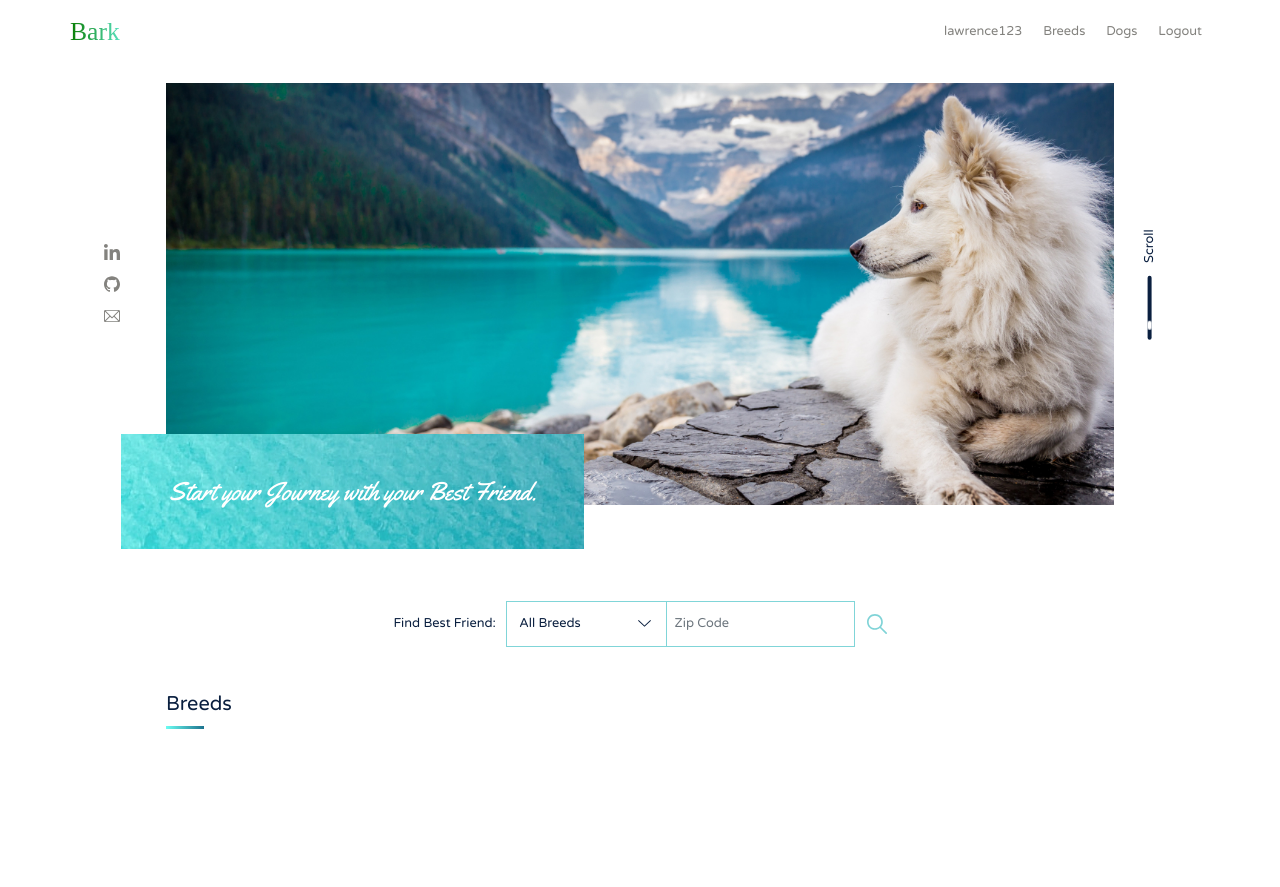
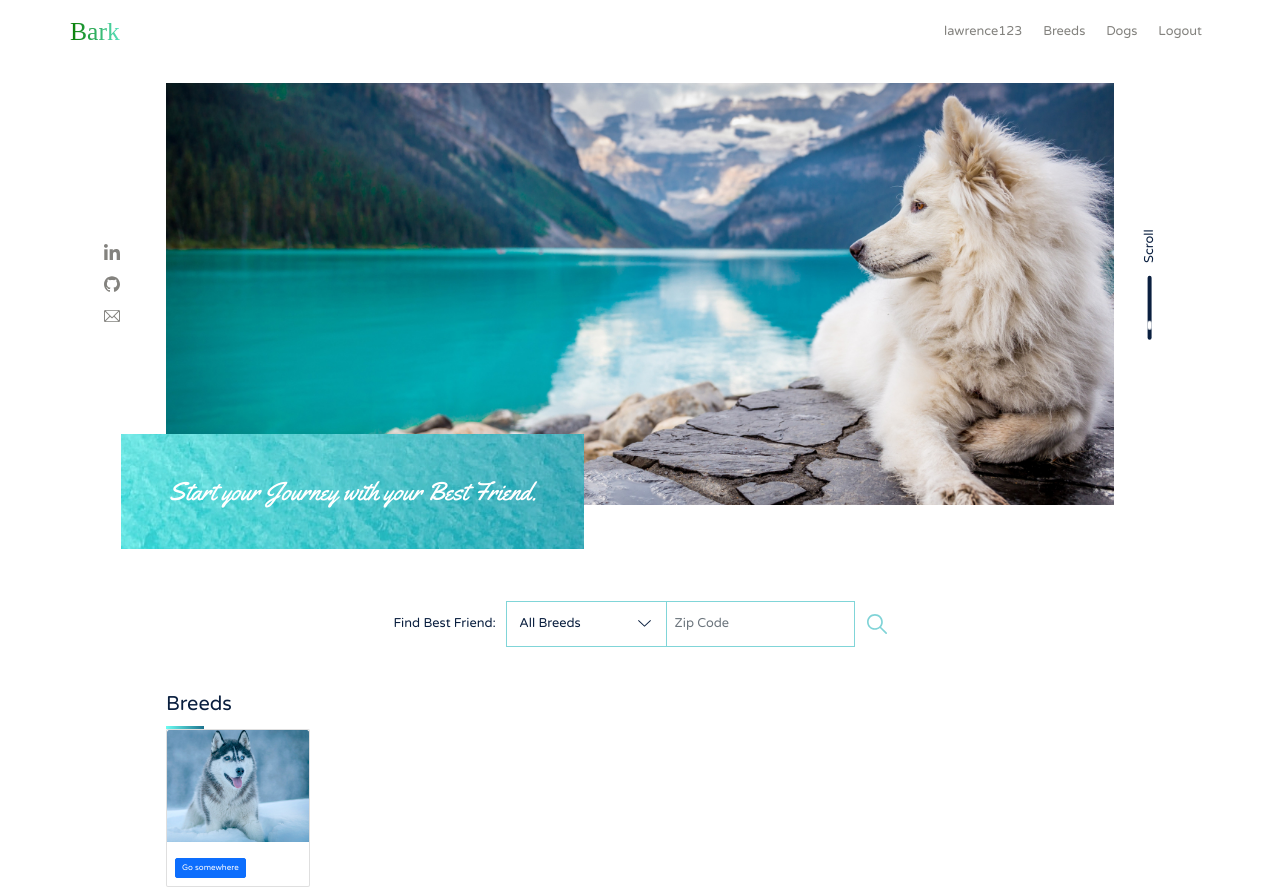
Before and after one commit to lawrencedovin/capstone-2-bark, a React (Create React App) app in the folder bark/: page / in a window 1280 px wide. Before the commit the page ends 800 px from the top, so only its background shows below. Built offline with nearby package versions, Linux system fonts and the light colour scheme; a web font is replaced by a local one.

Commit message:
Added card list component

```diff
--- a/bark/src/Home.js
+++ b/bark/src/Home.js
@@ -2,7 +2,7 @@ import NavBar from './components/NavBar/NavBar';
 import Hero from './components/Hero/Hero';
 import DogSearchFilter from './components/DogSearchFilter/DogSearchFilter';
 import HomeSeperator from './components/HomeSeperator/HomeSeperator';
-import LoggedInCards from './components/LoggedInCards/LoggedInCards';
+import LoggedInCardsList from './components/LoggedInCardsList/LoggedInCardsList';
 
 function Home() {
   return (
@@ -11,7 +11,7 @@ function Home() {
       <Hero />
       <DogSearchFilter />
       <HomeSeperator title="Breeds" />
-      <LoggedInCards />
+      <LoggedInCardsList />
     </div>
   );
 }
--- a/bark/src/components/LoggedInCards/LoggedInCards.js
+++ b/bark/src/components/LoggedInCards/LoggedInCards.js
@@ -1,9 +1,16 @@
 import React from 'react';
 
 
-const LoggedInCards = () => (
+const LoggedInCards = ({imgUrl, title, description}) => (
   <div data-testid="LoggedInCards">
-
+    <div class="card" style={{width: "18rem"}}>
+      <img class="card-img-top" src={imgUrl} alt={title} />
+      <div class="card-body">
+        <h5 class="card-title">{title}</h5>
+        <p class="card-text">{description}</p>
+        <a href="/" class="btn btn-primary">Go somewhere</a>
+      </div>
+    </div>
   </div>
 );
 
--- /dev/null
+++ b/bark/src/components/LoggedInCardsList/LoggedInCardsList.js
@@ -0,0 +1,23 @@
+import React from 'react';
+import LoggedInCards from '../LoggedInCards/LoggedInCards';
+
+
+const LoggedInCardsList = () => (
+  <div data-testid="LoggedInCardsList">
+    <div className="container-fluid">
+      <div className="row">
+        <div className="col-md-10 mx-auto">
+          <LoggedInCards
+            imgUrl={process.env.PUBLIC_URL + 'images/breeds/husky-breed.png'}
+          />
+        </div>
+      </div>
+    </div>
+  </div>
+);
+
+LoggedInCardsList.propTypes = {};
+
+LoggedInCardsList.defaultProps = {};
+
+export default LoggedInCardsList;
```
Also changed, not shown: 1 other file (tests, documents, lock files or other folders).
